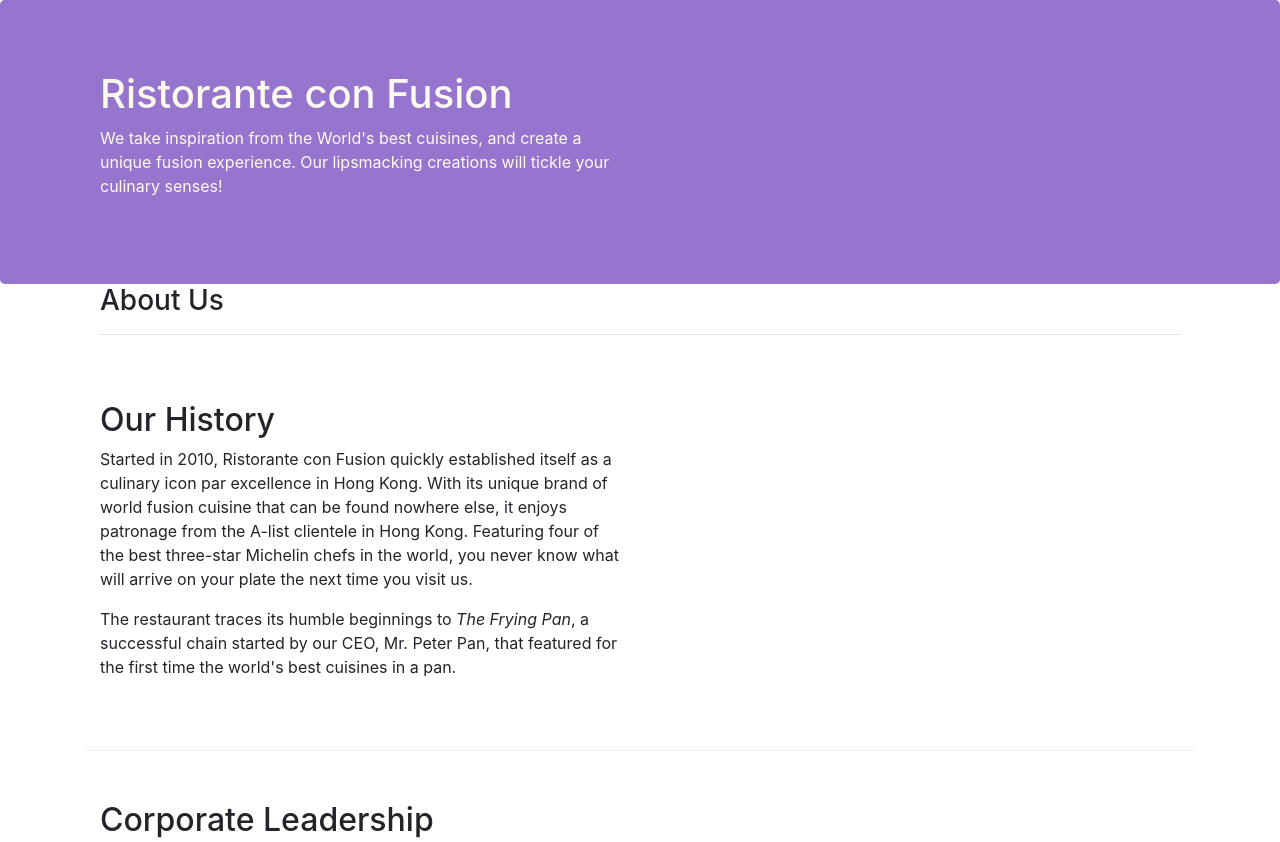
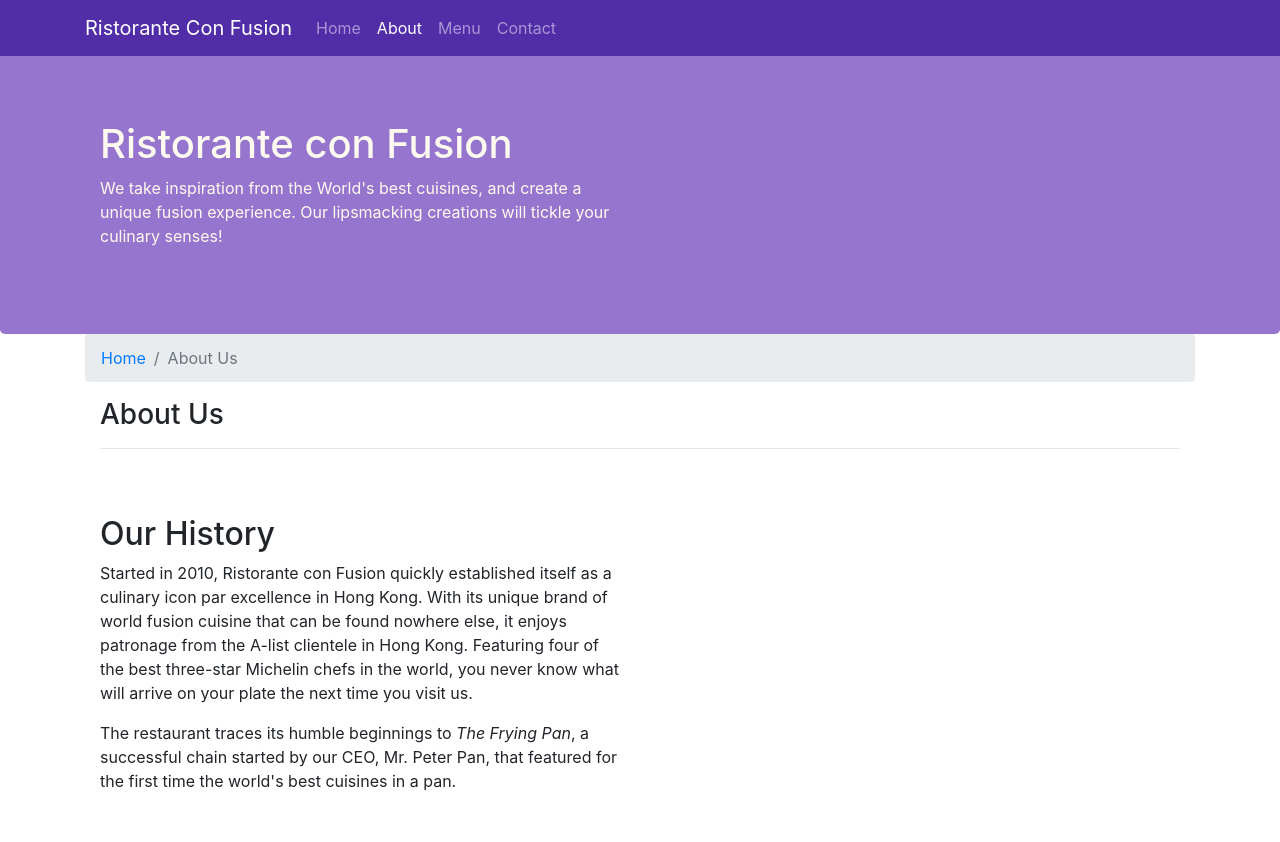
Before and after one commit to LoamySand/WebStack, a website: page aboutus.html in a window 1280 px wide. Shown: the top 842 px of the page. Drawn offline with nearby package versions, Linux system fonts and the light colour scheme.

Commit message:
Navbar and Breadcrumbs

```diff
--- a/aboutus.html
+++ b/aboutus.html
@@ -13,7 +13,26 @@
 </head>
 
 <body>
-
+<nav class="navbar navbar-dark navbar-expand-sm fixed-top">
+    <div class="container">
+        <button class="navbar-toggler" type="button" data-bs-toggle="collapse" data-bs-target="#Navbar">
+            <span class="navbar-toggler-icon"></span>
+        </button>
+        <a class="navbar-brand" href="./index.html">Ristorante Con Fusion</a>
+        <div class="collapse navbar-collapse" id="Navbar">
+            <ul class="navbar-nav mr-auto">
+                <li class="nav-item"><a class="nav-link"
+                                               href="./index.html">Home</a></li>
+                <li class="nav-item active"><a class="nav-link"
+                                        href="./aboutus.html">About</a></li>
+                <li class="nav-item"><a class="nav-link"
+                                        href="#">Menu</a></li>
+                <li class="nav-item"><a class="nav-link"
+                                        href="#">Contact</a></li>
+            </ul>
+        </div>
+    </div>
+</nav>
     <header class="jumbotron">
         <div class="container">
             <div class="row row-header">
@@ -29,6 +48,11 @@
 
     <div class="container">
         <div class="row row-header">
+            <ol class="col-12 breadcrumb">
+                <li class="breadcrumb-item"><a
+                        href="./index.html">Home</a></li>
+                <li class="breadcrumb-item active">About Us</li>
+            </ol>
             <div class="col-12">
                <h3>About Us</h3>
                <hr>
--- a/css/styles.css
+++ b/css/styles.css
@@ -1,3 +1,17 @@
+body{
+    padding: 50px 0px 0px 0px;
+    z-index:0;
+}
+
+address{
+    font-size: 80%;
+    margin:0px;
+    color:#0f0f0f;
+}
+
+.navbar-dark{
+    background-color: #512DA8;
+}
 .row-header{
     margin:0px auto;
     padding: 0px;
@@ -22,9 +36,3 @@
     background: #9575CD;
     color:floralwhite;
 }
-
-address{
-    font-size: 80%;
-    margin:0px;
-    color:#0f0f0f;
-}
```
Also changed, not shown: index.html (+24 -1 lines).
